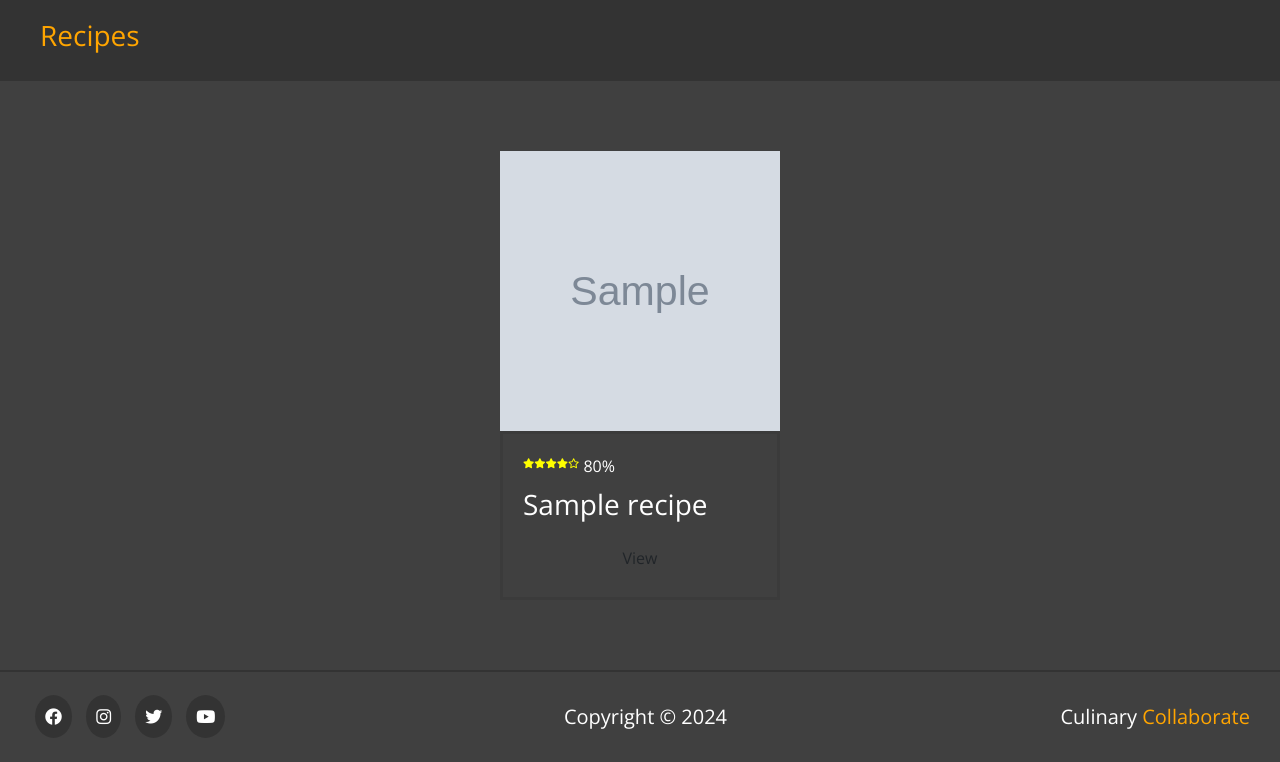
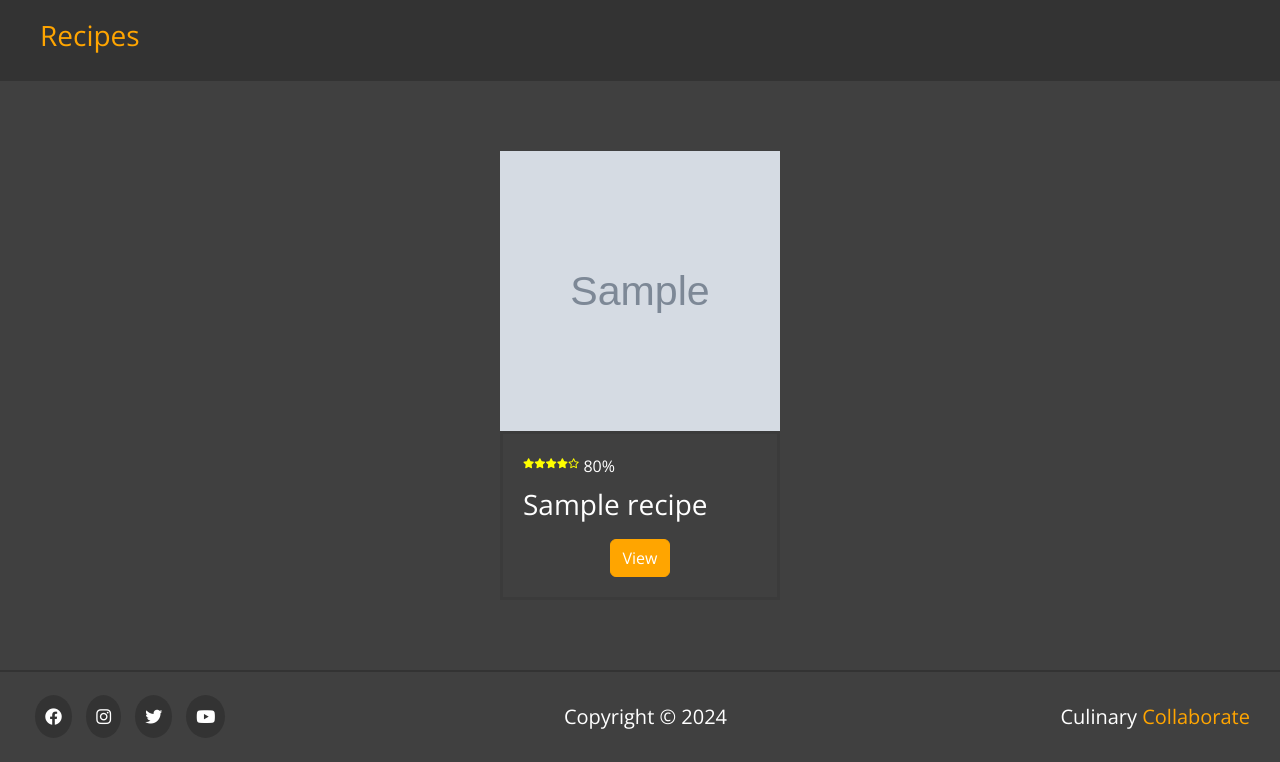
Before and after one commit to dominic-myb/recipe-book, a PHP site: page / in a window 1280 px wide. Shown: the part 801-1563 px from the top of the page. Run offline with PHP 8.4, Linux system fonts and the light colour scheme; the visitor is signed in with stand-in values (Sample User, id 1); tables that the repository leaves empty hold one stand-in row (values such as "Sample post"); grey boxes marked "Sample" are stand-in pictures.

Commit message:
change view button color to orange

```diff
--- a/assets/css/main.css
+++ b/assets/css/main.css
@@ -189,7 +189,6 @@ video {
 /* Recipe */
 .card {
   border: none !important;
-
 }
 
 .recipe {
@@ -712,3 +711,10 @@ body {
 .content h2 {
   color: orange;
 }
+
+#view-btn{
+  background-color: orange !important;
+  border-color: orange !important;
+  color: #fff !important;
+  font-weight: 500 !important;
+}
```
